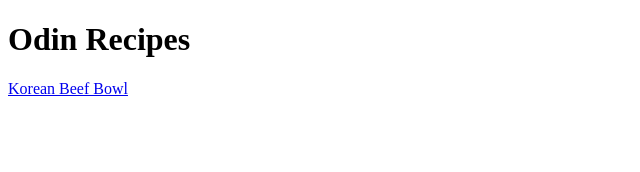
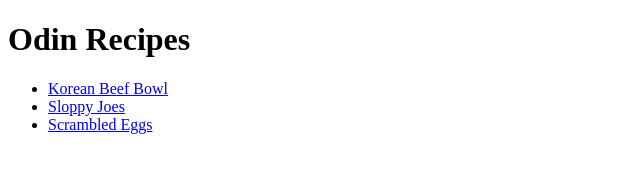
Before and after one commit to Alkylaid/odin-recipes, a plain HTML site: page index.html in a window 1280 px wide. Shown: the whole page, without its empty margins (0-640 px from the left). Drawn offline with Linux system fonts and the light colour scheme.

Commit message:
Add links to recipe pages

```diff
--- a/index.html
+++ b/index.html
@@ -9,8 +9,10 @@
 
     <body>
         <h1>Odin Recipes</h1>
-        <p>
-            <a href="recipes/beefbowl.html">Korean Beef Bowl</a>
-        </p>
+        <ul>
+           <li><a href="recipes/beefbowl.html">Korean Beef Bowl</a></li>
+           <li><a href="recipes/sloppyjoes.html">Sloppy Joes</a></li>
+           <li><a href="recipes/scrambledeggs.html">Scrambled Eggs</a></li>
+        </ul>
     </body>
 </html>
```
